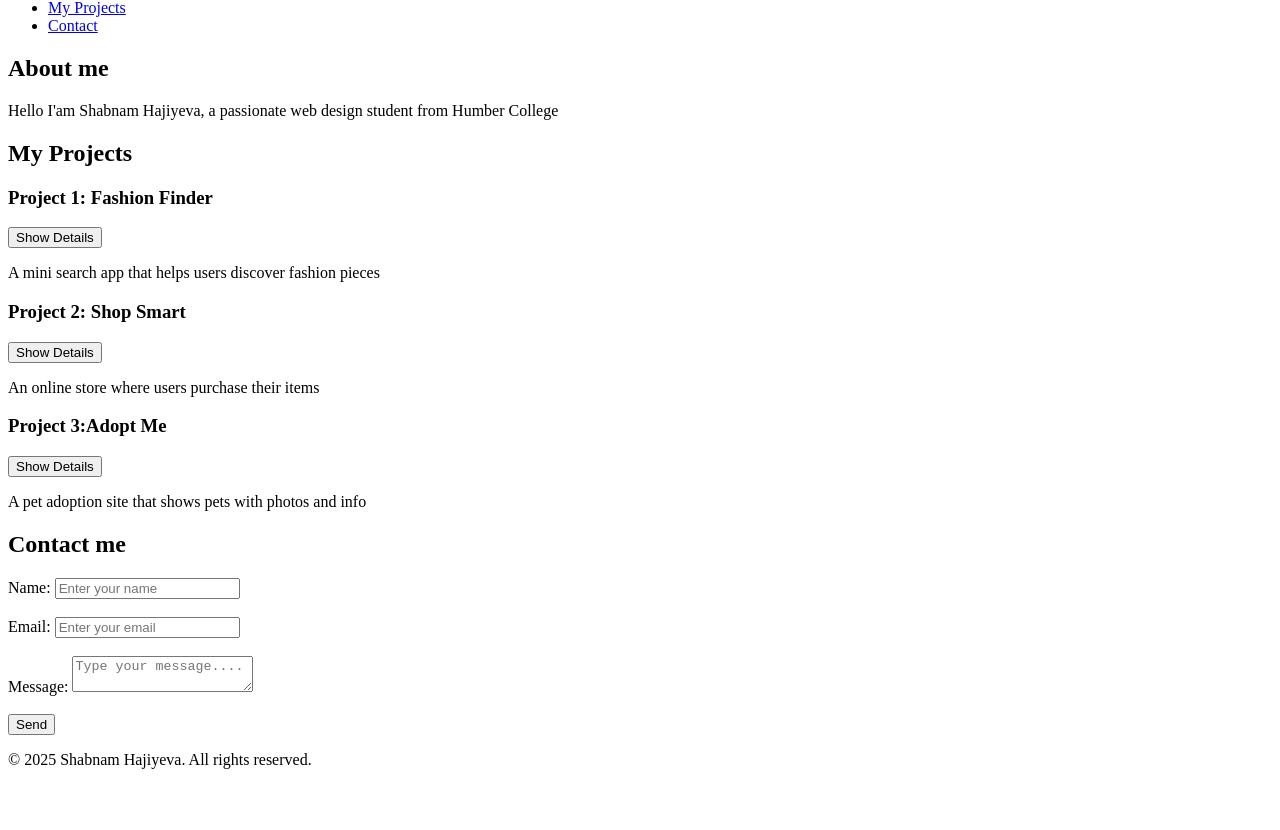
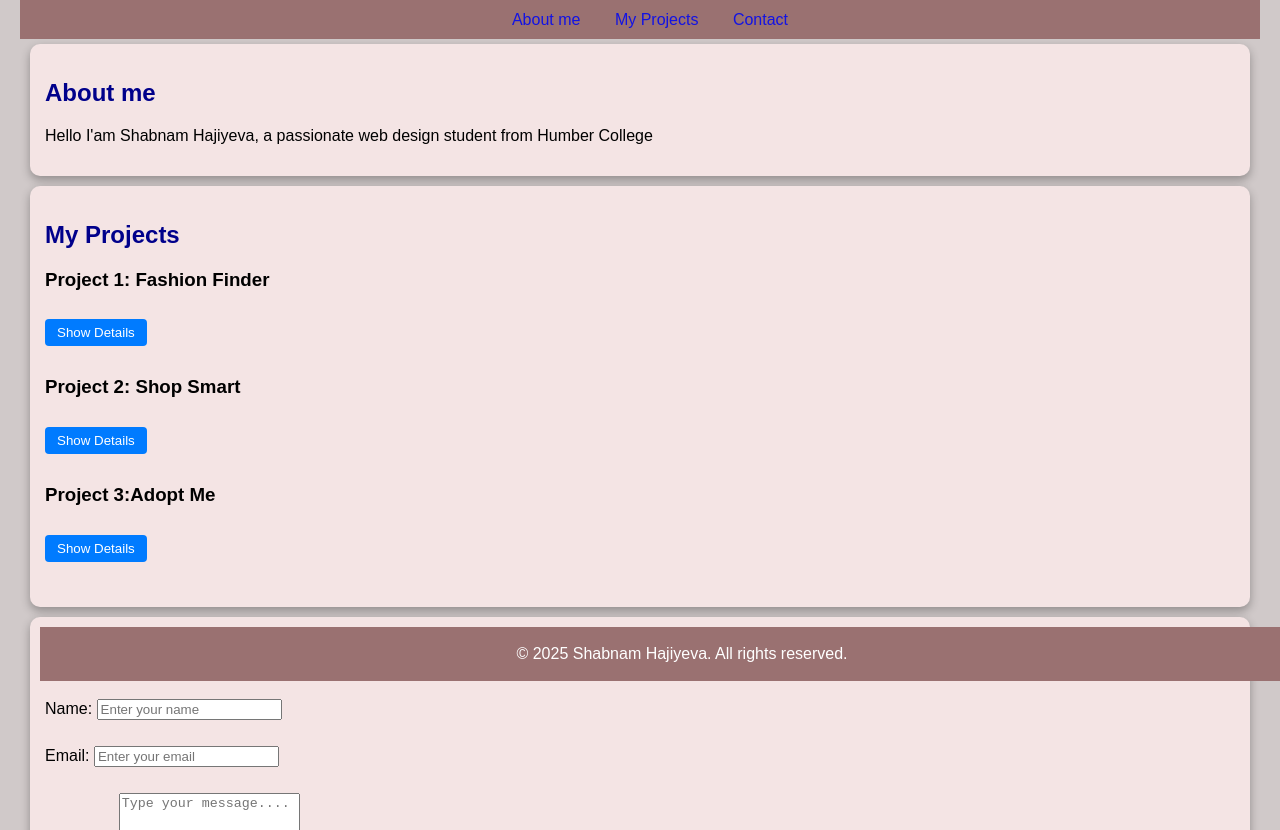
Before and after one commit to Shabnam-Hajiyeva/Continuous-Improvement, a plain HTML site: page index.html in a window 1280 px wide. Shown: the part 99-929 px from the top of the page. Before the commit the page ends 884 px from the top, so only its background shows below. Drawn offline with Linux system fonts and the light colour scheme.

Commit message:
Created basic css with

```diff
--- a/index.html
+++ b/index.html
@@ -4,7 +4,7 @@
     <meta charset="UTF-8">
     <meta name="viewport" content="width=device-width, initial-scale=1.0">
     <title>Continuous Improvement</title>
-    <link rel="stylesheet" href="./css/styles.css">
+    <link rel="stylesheet" href="style.css">
 </head>
 <body>
      <script src="script.js" defer></script>
--- a/style.css
+++ b/style.css
@@ -5,3 +5,140 @@ header {
     text-align: center;
 
 }
+nav ul {
+    list-style: none;
+    padding: 0;
+    margin: 0;
+    display: block;
+    gap: 20px;
+    padding-left: 20px;
+
+}
+nav ul li {
+
+    margin-left: 0;
+    margin: 15px;
+    display: inline;
+}
+
+nav ul li a {
+    color: rgb(19, 19, 227);
+    text-decoration: none;
+    text-align: center;
+    /* border: 3px, solid #f0eded; */
+
+}
+
+a:hover {
+    text-decoration: underline;
+    color: rgb(240, 140, 140);
+}
+
+body {
+    font-family: Arial, Helvetica, sans-serif;
+    margin: 10px;
+    padding: 10px;
+    font-style: normal;
+    background-color: rgb(208, 201, 201);
+}
+
+.card {
+    background-color: rgb(244, 228, 228);
+    box-shadow: 0 4px 10px rgba(0, 0, 0, 0.3);
+    border-radius: 10px;
+    padding: 15px;
+    margin: 10px;
+    margin-top: 5px;
+}
+
+h2{
+    color: darkblue;
+}
+
+footer {
+    background-color: rgb(154, 113, 113);
+    color: white;
+    text-align: center;
+    position: fixed;
+    bottom: 0;
+    width: 100%;
+    padding: 2px;
+    margin: 20px;
+
+
+}
+ @media (max-width: 600px) {
+
+  body {
+    padding: 5px;
+    margin: 5px;
+  }
+
+
+  nav ul {
+    display: block;
+    padding-left: 0;
+    text-align: center;
+  }
+
+  nav ul li {
+    display: block;
+    margin: 10px 0;
+  }
+
+
+  header, footer {
+    padding: 10px;
+    text-align: center;
+  }
+
+
+  .card {
+    margin: 10px 0;
+    padding: 15px;
+  }
+}
+
+.hidden {
+  display: none;
+}
+ .project {
+  margin-bottom: 20px;
+}
+
+.toggle-btn {
+  margin: 10px 0;
+  padding: 6px 12px;
+  background-color: #007BFF;
+  color: white;
+  border: none;
+  border-radius: 4px;
+  cursor: pointer;
+}
+
+.toggle-btn:hover {
+  background-color: #090909;
+}
+  #message{
+    height: 50px;
+  }
+
+  button:hover{
+    background-color:#090909;
+  }
+button{
+  background-color: #007BFF;
+  color:white;
+}
+
+.error{
+  color:red;
+  margin-bottom: 8px;
+  display: block;
+  font-size: 0.9em;
+}
+
+.success{
+color:green;
+margin-top: 10px;
+}
```
